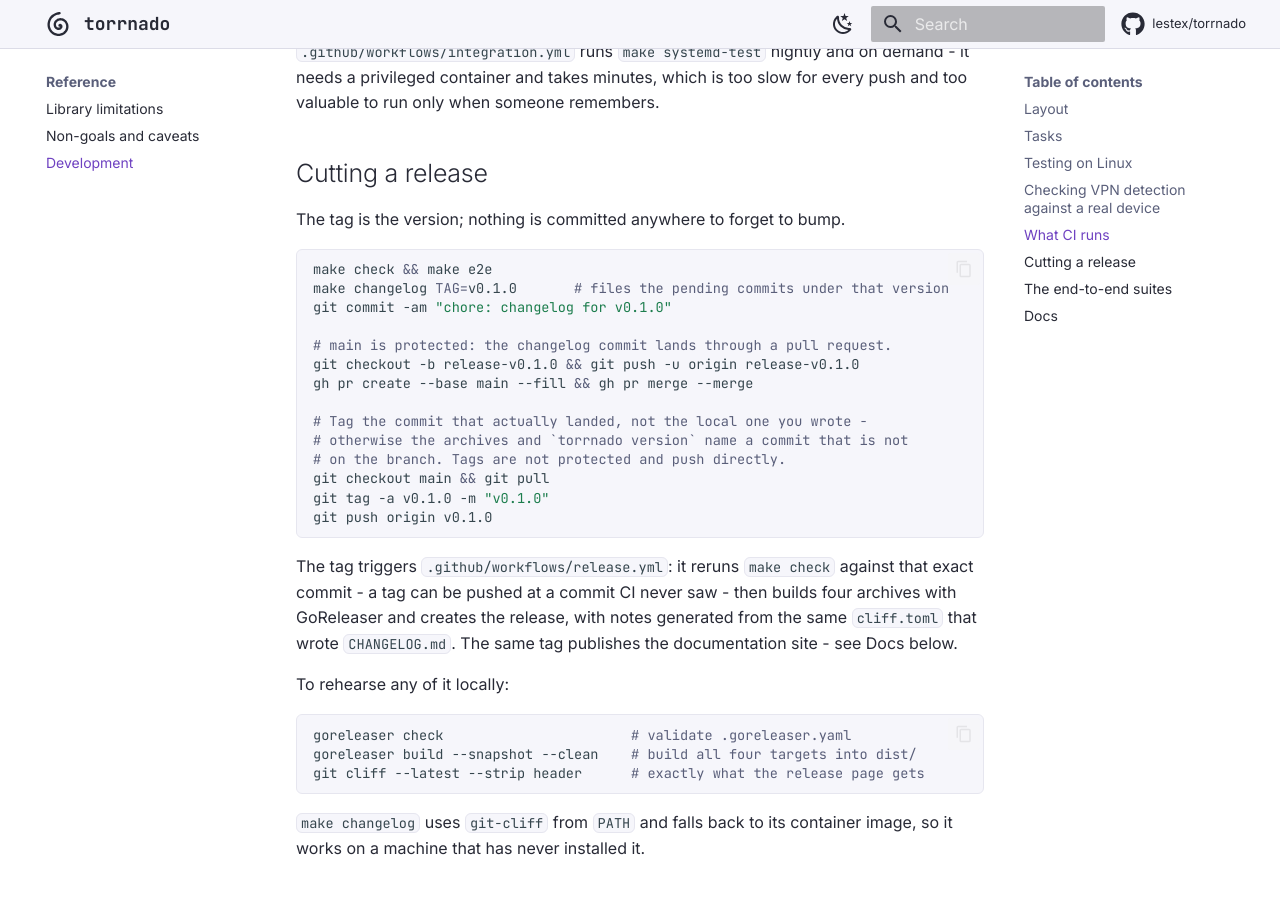
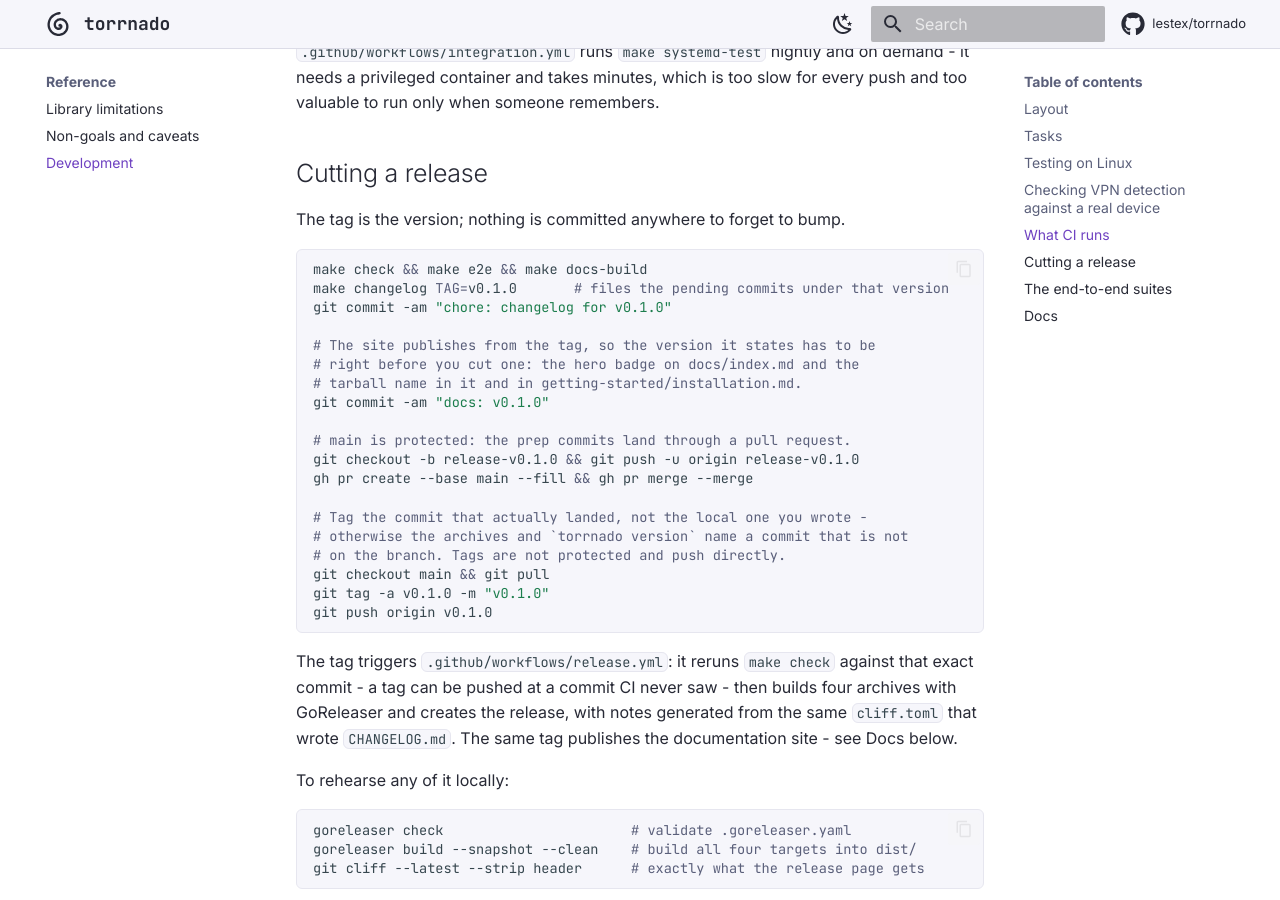
Before and after one commit to lestex/torrnado, an MkDocs documentation site: the page built from docs/reference/development.md, in a window 1280 px wide and 900 px high, scrolled down 2613 px. Built offline with MkDocs 1.6.1 and Material for MkDocs 9.7.7, drawn with Linux system fonts in a browser that asks for light colours; comment, search, counter and statistics services are not loaded.

Commit message:
docs: the release ritual now bumps the site's version
Since the docs site publishes from the tag, the version it advertises has
to be correct before the tag is cut - the hero badge and the two install
snippets state it as fact, and a release that skips them ships a site
claiming the previous version until the next one.

Adds the bump as its own prep commit alongside the changelog, and puts
docs-build in the pre-tag checks: a strict-build failure now costs a
deploy, not just a red tick.

````diff
--- a/docs/reference/development.md
+++ b/docs/reference/development.md
@@ -117,11 +117,16 @@ slow for every push and too valuable to run only when someone remembers.
 The tag is the version; nothing is committed anywhere to forget to bump.
 
 ```sh
-make check && make e2e
+make check && make e2e && make docs-build
 make changelog TAG=v0.1.0       # files the pending commits under that version
 git commit -am "chore: changelog for v0.1.0"
 
-# main is protected: the changelog commit lands through a pull request.
+# The site publishes from the tag, so the version it states has to be
+# right before you cut one: the hero badge on docs/index.md and the
+# tarball name in it and in getting-started/installation.md.
+git commit -am "docs: v0.1.0"
+
+# main is protected: the prep commits land through a pull request.
 git checkout -b release-v0.1.0 && git push -u origin release-v0.1.0
 gh pr create --base main --fill && gh pr merge --merge
 
````
